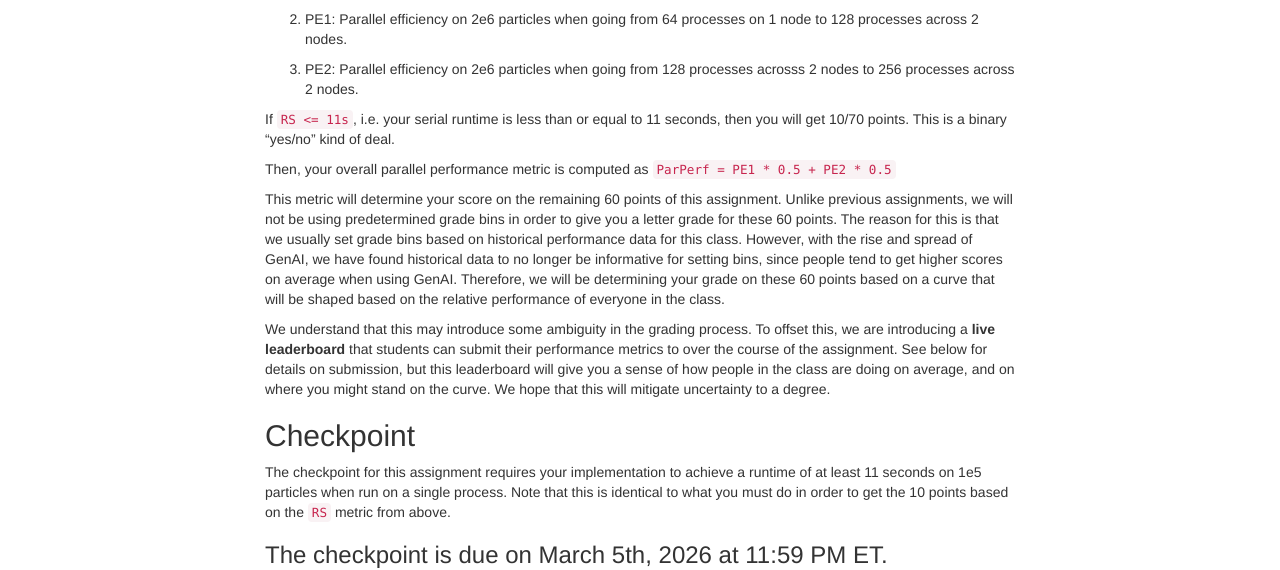
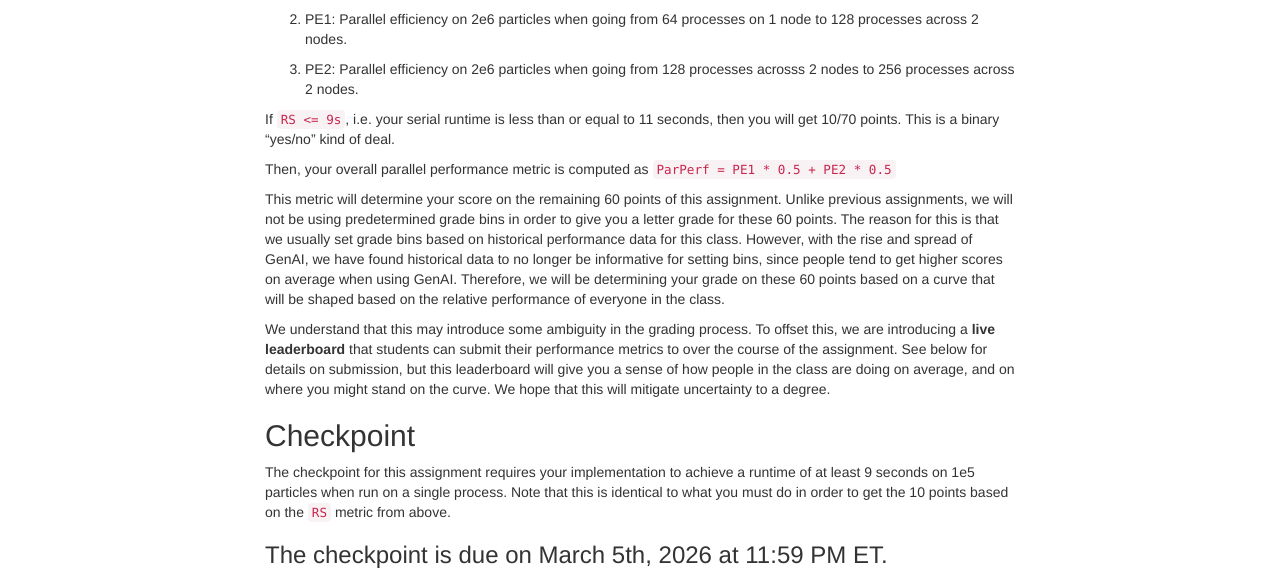
Before and after one commit to cs5220-26sp/web, a Jekyll site: the page built from web/hw/hw3.md, in a window 1280 px wide and 900 px high, scrolled down 3699 px. Shown: the part 148-718 px from the top of the window. Built offline with Jekyll 4.4.1, drawn with Linux system fonts in a browser that asks for light colours; nearby versions of some CDN libraries.

Commit message:
Update hw3.md

```diff
--- a/web/hw/hw3.md
+++ b/web/hw/hw3.md
@@ -184,7 +184,7 @@ Your score on the "final performance" part is broken up into a serial portion an
 
 3. PE2: Parallel efficiency on 2e6 particles when going from 128 processes acrosss 2 nodes to 256 processes across 2 nodes.
 
-If `RS <= 11s`, i.e. your serial runtime is less than or equal to 11 seconds, then you will get 10/70 points. This is a binary "yes/no" kind of deal.
+If `RS <= 9s`, i.e. your serial runtime is less than or equal to 11 seconds, then you will get 10/70 points. This is a binary "yes/no" kind of deal.
 
 Then, your overall parallel performance metric is computed as `ParPerf = PE1 * 0.5 + PE2 * 0.5`
 
@@ -194,7 +194,7 @@ We understand that this may introduce some ambiguity in the grading process. To
 
 ## Checkpoint
 
-The checkpoint for this assignment requires your implementation to achieve a runtime of at least 11 seconds on 1e5 particles when run on a single process. Note that this is identical to what you must do in order to get the 10 points based on the `RS` metric from above.
+The checkpoint for this assignment requires your implementation to achieve a runtime of at least 9 seconds on 1e5 particles when run on a single process. Note that this is identical to what you must do in order to get the 10 points based on the `RS` metric from above.
 
 ### The checkpoint is due on March 5th, 2026 at 11:59 PM ET.
 
```
